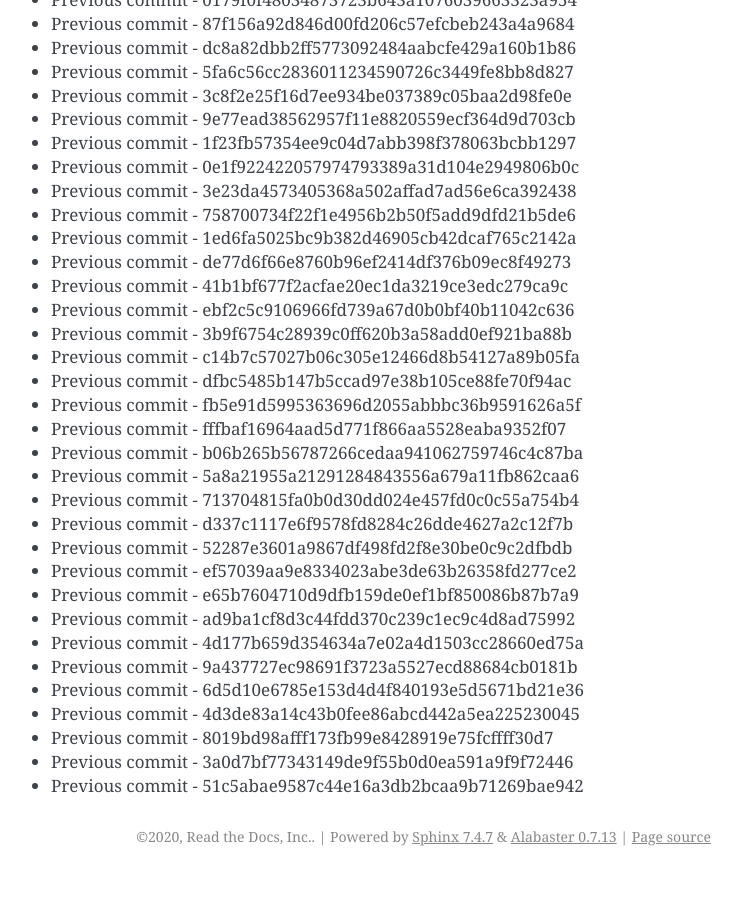
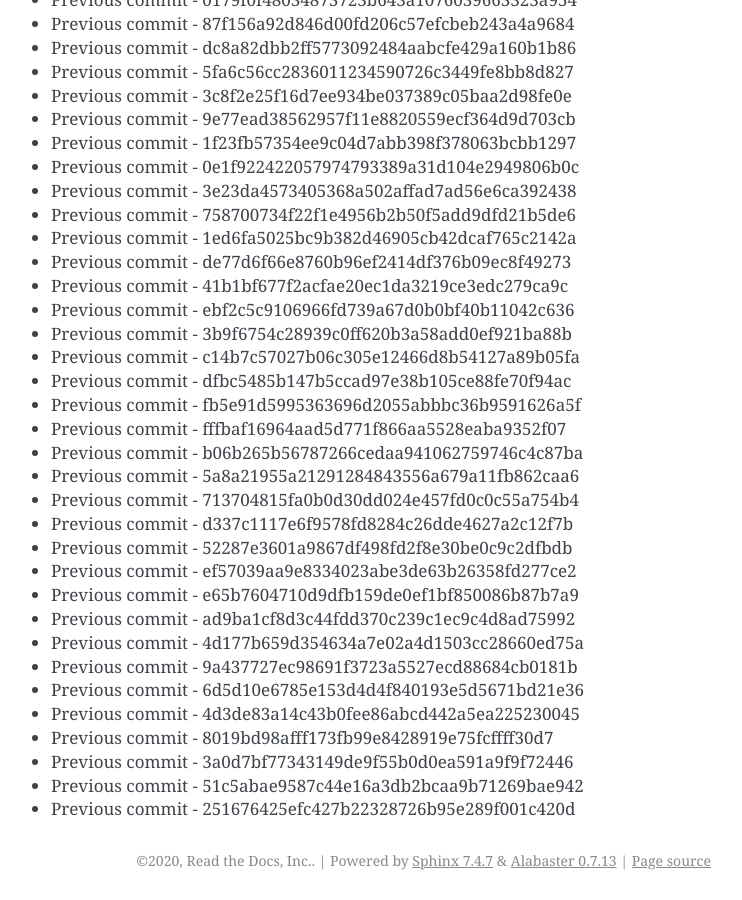
Before and after one commit to readthedocs/rtd-git-stresstest, a Sphinx documentation site: the page built from docs/updates.rst, in a window 1280 px wide and 900 px high, scrolled down 46131 px. Shown: the whole window, without its empty margins (399-1141 px from the left). Built offline with Sphinx 7.4.7, drawn with Linux system fonts in a browser that asks for light colours; before the commit the page ends 47007 px from its top, so only the background shows below that.

Commit message:
Generating commit from previous: 251676425efc427b22328726b95e289f001c420d

```diff
--- a/docs/updates.rst
+++ b/docs/updates.rst
@@ -1970,3 +1970,4 @@ It can be tested for any performance characteristics.
 * Previous commit - 8019bd98afff173fb99e8428919e75fcffff30d7
 * Previous commit - 3a0d7bf77343149de9f55b0d0ea591a9f9f72446
 * Previous commit - 51c5abae9587c44e16a3db2bcaa9b71269bae942
+* Previous commit - 251676425efc427b22328726b95e289f001c420d
```
